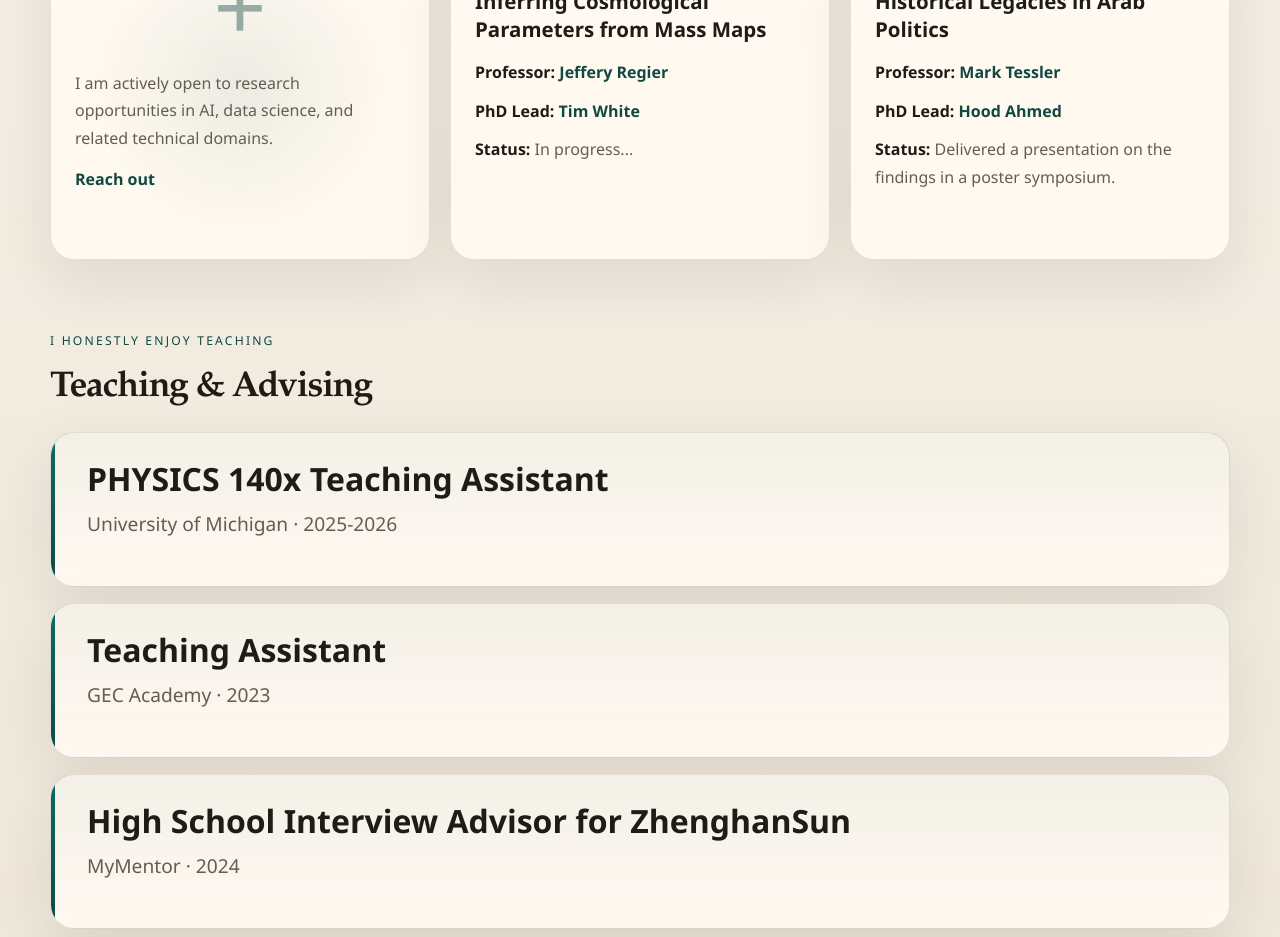
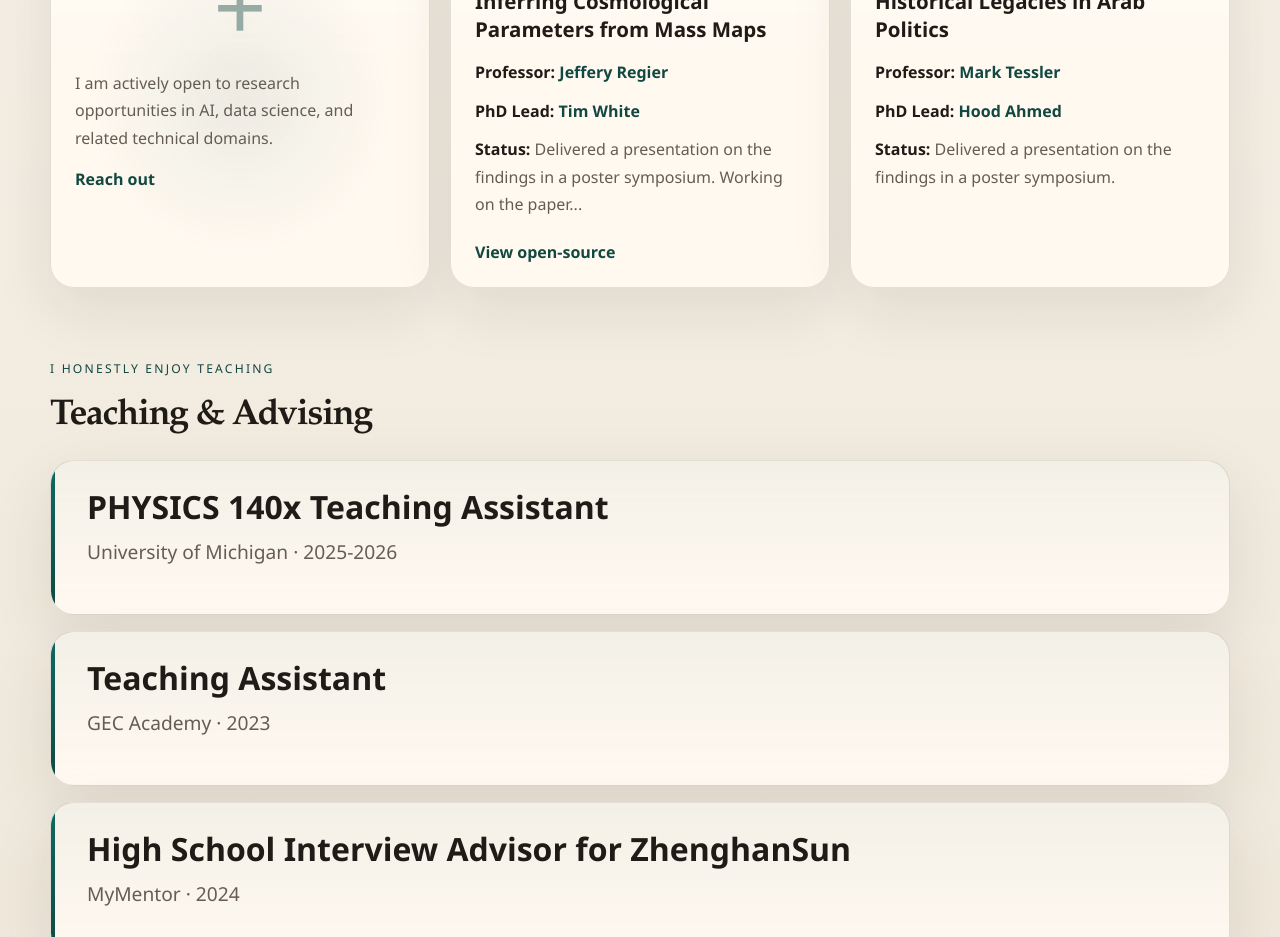
Before and after one commit to TommyCheng023/TommyCheng023.github.io, a Next.js app: page / in a window 1280 px wide. Shown: the part 2140-3077 px from the top of the page. Built offline with nearby package versions, Linux system fonts and the light colour scheme.

Commit message:
status update

```diff
--- a/app/page.tsx
+++ b/app/page.tsx
@@ -68,7 +68,29 @@ const selectedProjects = [
   },
 ];
 
-const researchExperiences = [
+type ResearchLink = {
+  name?: string;
+  href: string;
+  label?: string;
+};
+
+type ResearchExperience = {
+  title?: string;
+  tag: string;
+  summary?: string;
+  href?: string;
+  cta?: string;
+  featured?: boolean;
+  pi?: ResearchLink;
+  phdLead?: ResearchLink;
+  progress?: string;
+  repository?: {
+    href: string;
+    label: string;
+  };
+};
+
+const researchExperiences: ResearchExperience[] = [
   {
     tag: "Now",
     summary:
@@ -82,7 +104,11 @@ const researchExperiences = [
     tag: "2026",
     pi: { name: "Jeffery Regier", href: "https://sites.lsa.umich.edu/regier/" },
     phdLead: { name: "Tim White", href: "https://timwhite0.github.io/" },
-    progress: "In progress...",
+    progress: "Delivered a presentation on the findings in a poster symposium. Working on the paper...",
+    repository: {
+      href: "https://github.com/prob-ml/blissWL",
+      label: "View open-source",
+    },
   },
   {
     title: "Historical Legacies in Arab Politics",
@@ -290,9 +316,21 @@ export default function HomePage() {
           </p>
         </div>
       ) : null}
-      <a href={project.href} className="projectLink" target="_blank" rel="noreferrer">
-        {project.cta}
-      </a>
+      {project.repository ? (
+        <a
+          href={project.repository.href}
+          className="projectLink"
+          target="_blank"
+          rel="noreferrer"
+        >
+          {project.repository.label}
+        </a>
+      ) : null}
+      {project.href && project.cta ? (
+        <a href={project.href} className="projectLink" target="_blank" rel="noreferrer">
+          {project.cta}
+        </a>
+      ) : null}
     </RevealOnScroll>
   ));
 
```
